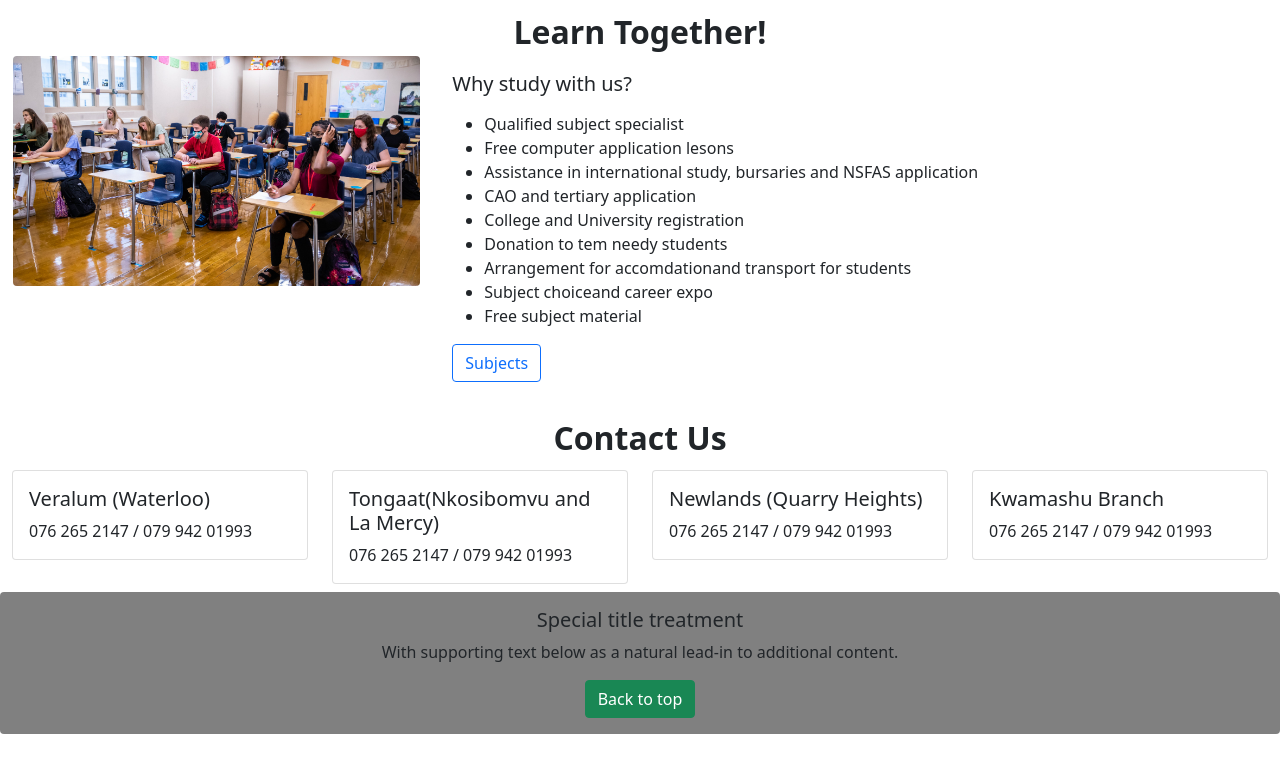
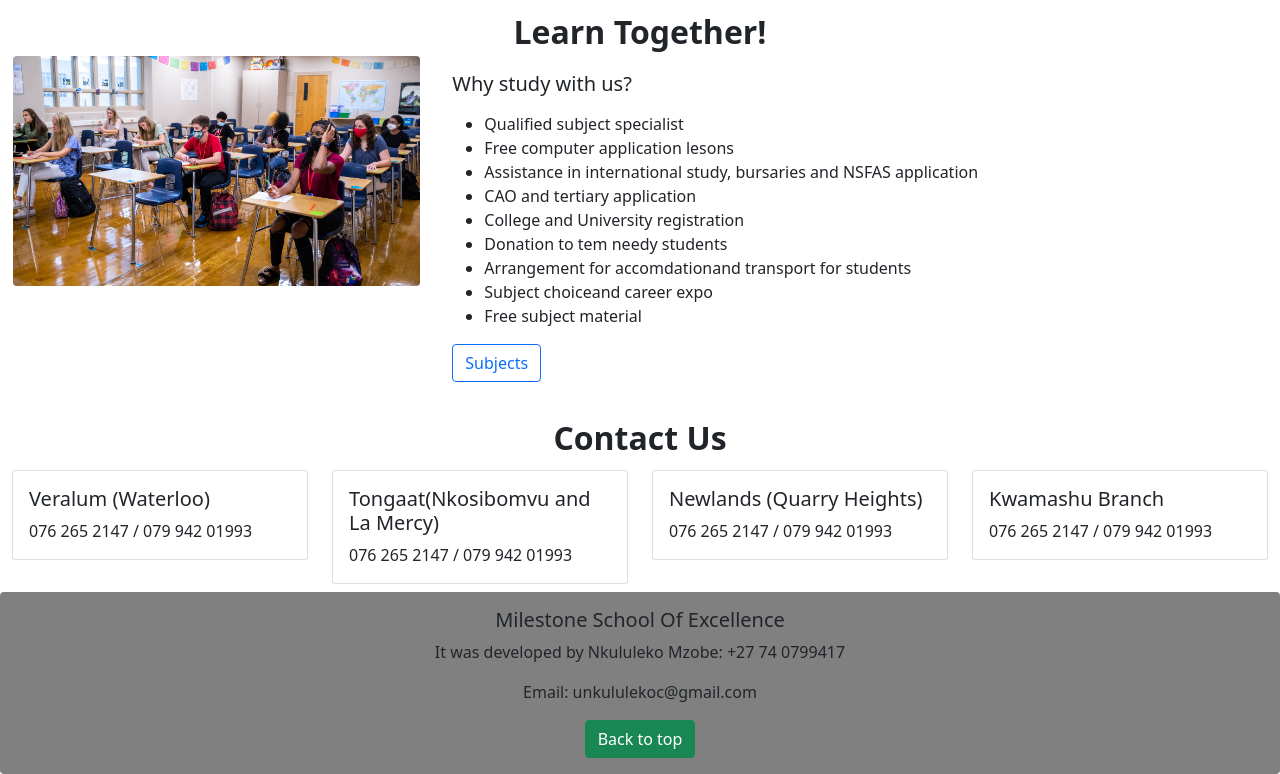
Before and after one commit to LegendaryNitro/MSOE, a plain HTML site: page index.html in a window 1280 px wide. Shown: the part 778-1552 px from the top of the page. Before the commit the page ends 1512 px from the top, so only its background shows below. Drawn offline with nearby package versions, Linux system fonts and the light colour scheme.

Commit message:
updated the footer

```diff
--- a/index.html
+++ b/index.html
@@ -205,8 +205,9 @@
     <footer >
         <div class="card text-center" style="border: 0; background-color: grey; ">
             <div class="card-body" >
-              <h5 class="card-title">Special title treatment</h5>
-              <p class="card-text">With supporting text below as a natural lead-in to additional content.</p>
+              <h5 class="card-title">Milestone School Of Excellence</h5>
+              <p class="card-text">It was developed by Nkululeko Mzobe: +27 74 0799417</p>
+              <p class="card-text">Email: unkululekoc@gmail.com</p>
               <a href="#" class="btn btn-success">Back to top</a>
             </div>
 
```
